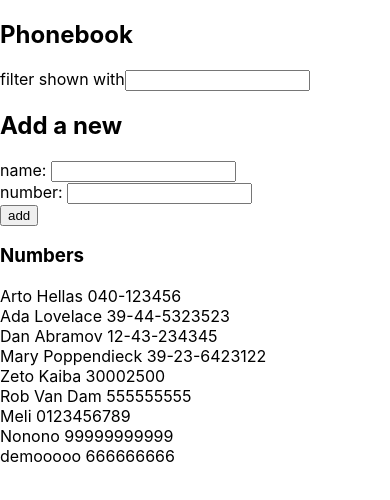
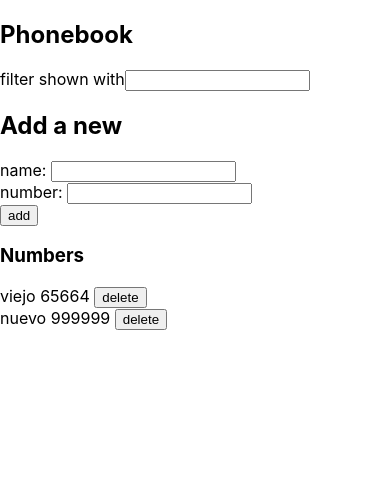
Before and after one commit to AdolfPerez/part-2, a React (Create React App) app in the folder phonebook/: page / in a window 390 px wide. Shown: the top 500 px of the page. Built offline with nearby package versions, Linux system fonts and the light colour scheme; data requests are answered from the project's data file.

Commit message:
exercise 2.17 phonebook

```diff
--- a/phonebook/db.json
+++ b/phonebook/db.json
@@ -1,49 +1,14 @@
 {
   "persons": [
     {
-      "name": "Arto Hellas",
-      "number": "040-123456",
-      "id": 1
-    },
-    {
-      "name": "Ada Lovelace",
-      "number": "39-44-5323523",
+      "name": "viejo",
+      "number": "65664",
       "id": 2
     },
     {
-      "name": "Dan Abramov",
-      "number": "12-43-234345",
+      "name": "nuevo",
+      "number": "999999",
       "id": 3
-    },
-    {
-      "name": "Mary Poppendieck",
-      "number": "39-23-6423122",
-      "id": 4
-    },
-    {
-      "name": "Zeto Kaiba",
-      "number": "30002500",
-      "id": 5
-    },
-    {
-      "name": "Rob Van Dam",
-      "number": "555555555",
-      "id": 6
-    },
-    {
-      "name": "Meli",
-      "number": "0123456789",
-      "id": 7
-    },
-    {
-      "name": "Nonono",
-      "number": "99999999999",
-      "id": 8
-    },
-    {
-      "name": "demooooo",
-      "number": "666666666",
-      "id": 9
     }
   ]
 }
--- a/phonebook/src/App.js
+++ b/phonebook/src/App.js
@@ -45,6 +45,20 @@ const App = () => {
   const onChangeNewName = event => setNewName(event.target.value)
   const onChangeNewNumber = event => setNewNumber(event.target.value)
   const filter = event => setToPrint(persons.filter(person => person.name.toLowerCase().slice(0, event.target.value.length) === event.target.value.toLowerCase()))
+  const deleteOne = person => {
+    if(window.confirm(`Delete ${person.name}?`)){
+      personService
+      .deleteOne(person.id)
+      .then(deletedPerson => {
+        personService
+        .getAll()
+        .then(returnedPersons => {
+          setToPrint(returnedPersons)
+          setPersons(returnedPersons)
+        })
+      })
+    }
+  }
 
   return  <>
             <h2>Phonebook</h2>
@@ -57,7 +71,7 @@ const App = () => {
             newNumber={newNumber}
             onChangeNewNumber={onChangeNewNumber} />
             <h3>Numbers</h3>
-            <Persons toPrint={toPrint} />
+            <Persons toPrint={toPrint} deleteOne={deleteOne} />
           </>
 }
 
--- a/phonebook/src/components/Persons.js
+++ b/phonebook/src/components/Persons.js
@@ -1,3 +1,3 @@
-const Persons = ({toPrint}) => toPrint.map( person => <div key={person.name}> {person.name} {person.number} </div> )
+const Persons = ({toPrint, deleteOne}) => toPrint.map( person => <div key={person.name}> {person.name} {person.number} <button onClick={() => deleteOne(person)}>delete</button></div> )
 
 export default Persons
--- a/phonebook/src/services/persons.js
+++ b/phonebook/src/services/persons.js
@@ -2,4 +2,5 @@ import axios from 'axios'
 const baseUrl = 'http://localhost:3001/persons'
 const getAll = () => axios.get(baseUrl).then(({data}) => data)
 const create = newObject => axios.post(baseUrl, newObject).then(({data}) => data)
-export default { getAll, create }
+const deleteOne = id => axios.delete(`${baseUrl}/${id}`).then(({data}) => data)
+export default { getAll, create, deleteOne }
```
